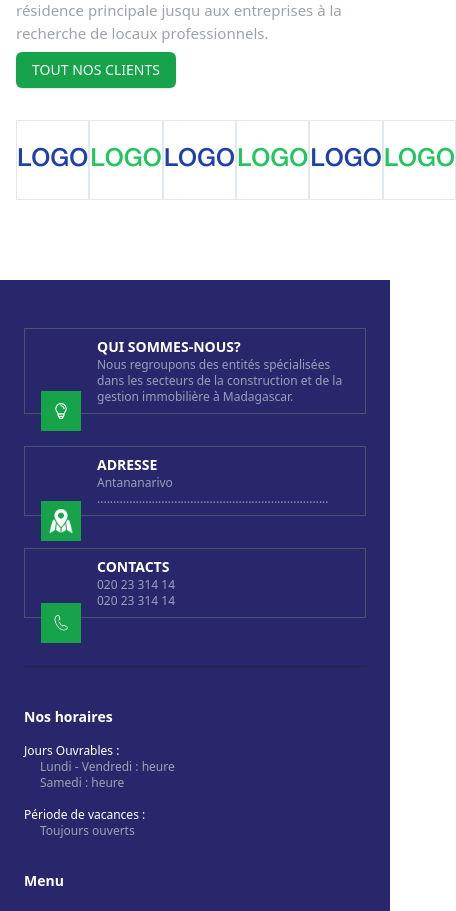
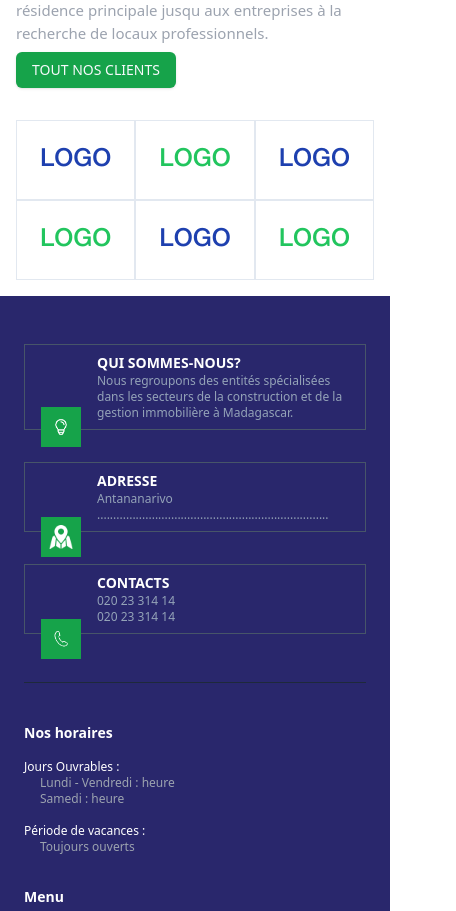
Before and after one commit to SylvHardDev/site-oria, a React (Vite) app: page / in a window 390 px wide. Shown: the part 6384-7295 px from the top of the page, 456 px wide, since content can reach past the window. Built offline with nearby package versions, Linux system fonts and the light colour scheme.

Commit message:
fix: logo of Clients section

```diff
--- a/src/components/NosCliensts/Clients.jsx
+++ b/src/components/NosCliensts/Clients.jsx
@@ -24,23 +24,23 @@ function Clients() {
           </div>
         </div>
 
-        <div className="logo-clients h-20 flex  justify-around items-center">
-          <div className="logo border h-[100%] w-[100%] flex items-center justify-center">
+        <div className="logo-clients h-20 flex flex-wrap md:flex-nowrap  justify-around items-center mb-4">
+          <div className="logo border h-[100%] basis-1/3 md:w-[100%] flex items-center justify-center">
             <h3 className="bordel text-blue-800 text-[25px]">LOGO</h3>
           </div>
-          <div className="logo border h-[100%] w-[100%] flex items-center justify-center">
+          <div className="logo border h-[100%] basis-1/3 md:w-[100%] flex items-center justify-center">
             <h3 className="bordel text-green-500 text-[25px]">LOGO</h3>
           </div>
-          <div className="logo border h-[100%] w-[100%] flex items-center justify-center">
+          <div className="logo border h-[100%] basis-1/3 md:w-[100%] flex items-center justify-center">
             <h3 className="bordel text-blue-800 text-[25px]">LOGO</h3>
           </div>
-          <div className="logo border h-[100%] w-[100%] flex items-center justify-center">
+          <div className="logo border h-[100%] basis-1/3 md:w-[100%] flex items-center justify-center">
             <h3 className="bordel text-green-500 text-[25px]">LOGO</h3>
           </div>
-          <div className="logo border h-[100%] w-[100%] flex items-center justify-center">
+          <div className="logo border h-[100%] basis-1/3 md:w-[100%] flex items-center justify-center">
             <h3 className="bordel text-blue-800 text-[25px]">LOGO</h3>
           </div>
-          <div className="logo border h-[100%] w-[100%] flex items-center justify-center">
+          <div className="logo border h-[100%] basis-1/3 md:w-[100%] flex items-center justify-center">
             <h3 className="bordel text-green-500 text-[25px]">LOGO</h3>
           </div>
         </div>
```
